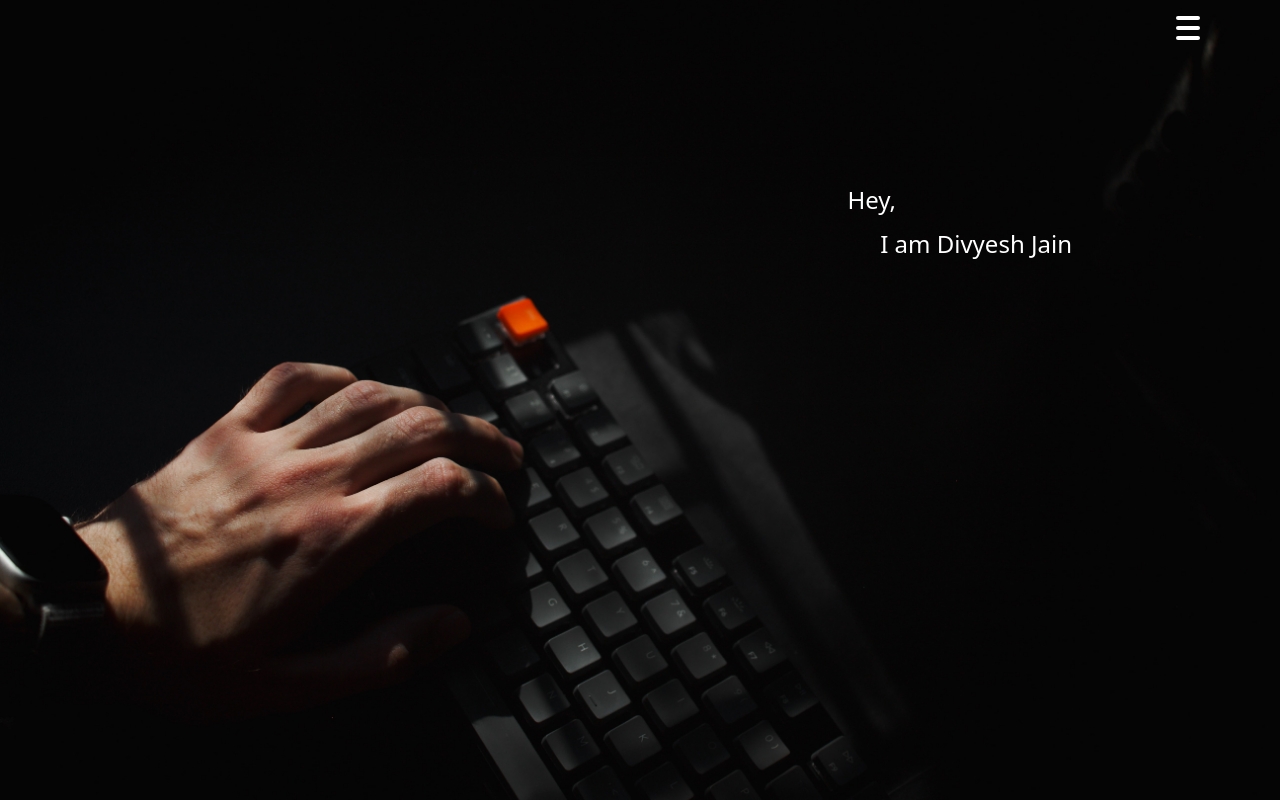
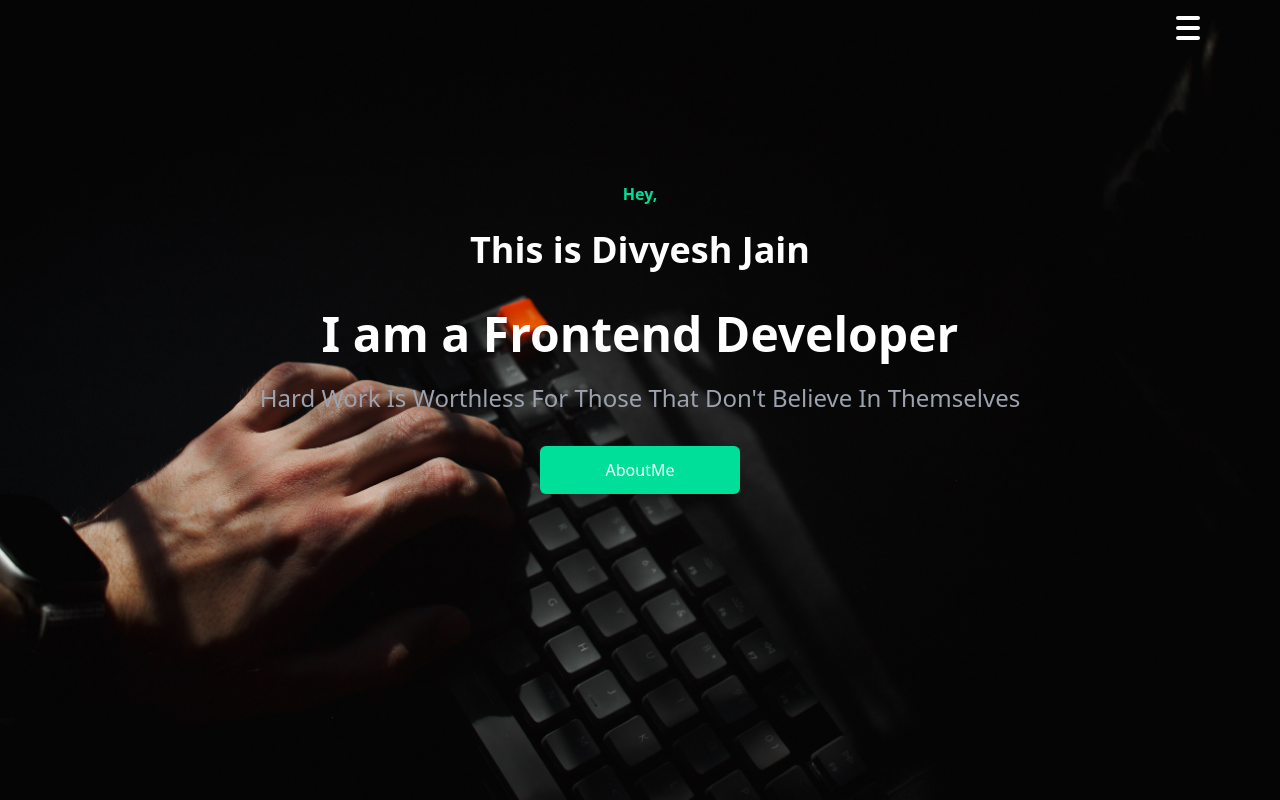
Before and after one commit to divyesh123-jain/portfolio1, a Next.js app: page / in a window 1280 px wide. Built offline with nearby package versions, Linux system fonts and the light colour scheme.

Commit message:
hero added

```diff
--- a/components/Hero.js
+++ b/components/Hero.js
@@ -14,11 +14,25 @@ const Hero = () => {
        />
 
 </div>
-       <div>
-        <p className='flex justify-end mx-96 pt-36 text-2xl  text-white'>Hey,</p>
-        <p className='flex justify-end mx-52 pt-3  text-2xl  text-white'>I am Divyesh Jain</p>
+       <div className='mx-auto z-50 '>
+       <div className='text-white'>
+     <div className='max-w-[800px] mt-[-90px] w-full h-screen mx-auto text-center flex flex-col justify-center'>
+        <p className='text-[#00df9a] font-bold'>Hey,</p>
+        <h1 className='md:text-4xl sm:text-3xl text-4xl font-bold md:py-6'>This is Divyesh Jain</h1>
+        <div className='flex justify-center items-center'>
+            <p className='md:text-5xl sm:text-4xl text-xl font-bold py-4'>
+            I am a Frontend Developer
+            </p>
+
+        </div>
+        <p className='md:text-2xl text-xl p-2  text-gray-400'>Hard Work Is Worthless For Those That Don't Believe In Themselves</p>
+        <button className='bg-[#00df9a] w-[200px] rounded-md font-medium my-6 mx-auto py-3'>AboutMe</button>
+     </div>
+    </div>
        </div>
-    </div>
+       </div>
+
+
   );
 }
 
```
